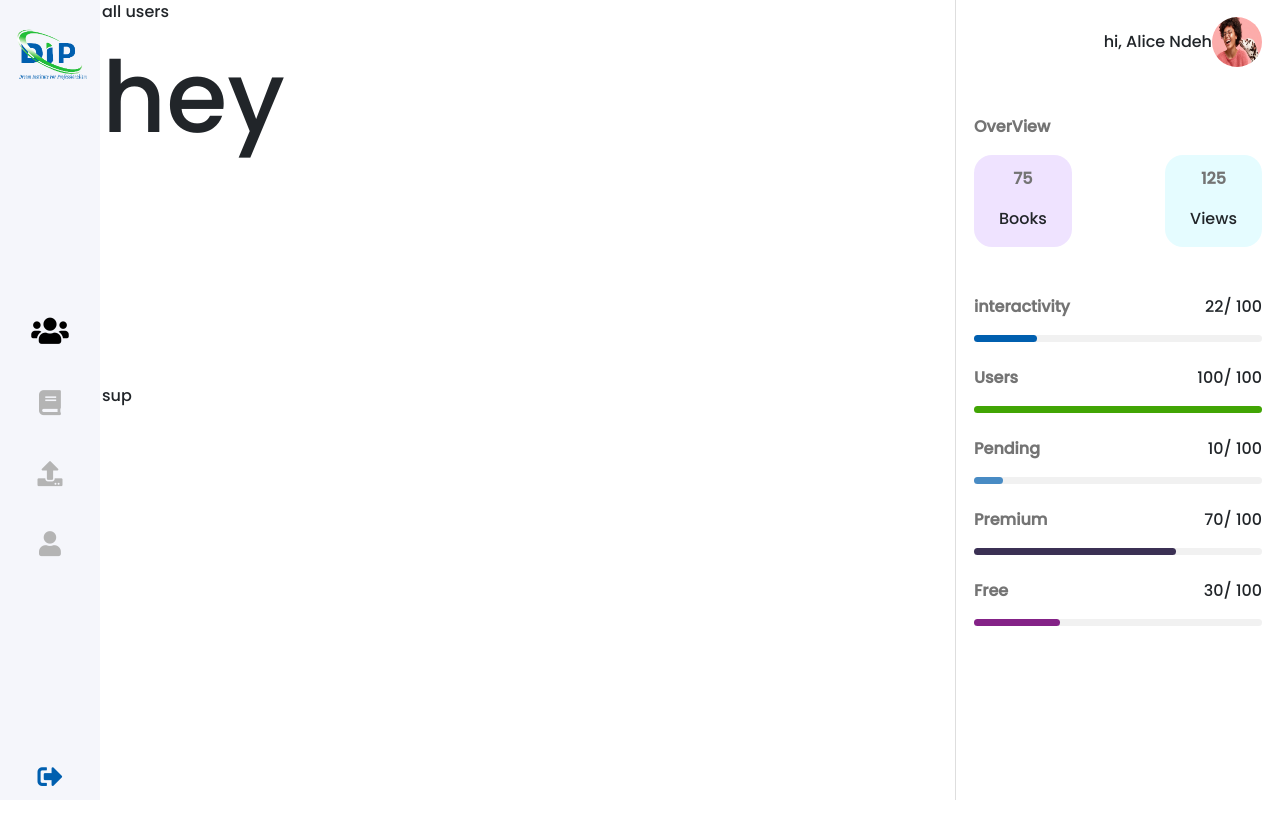
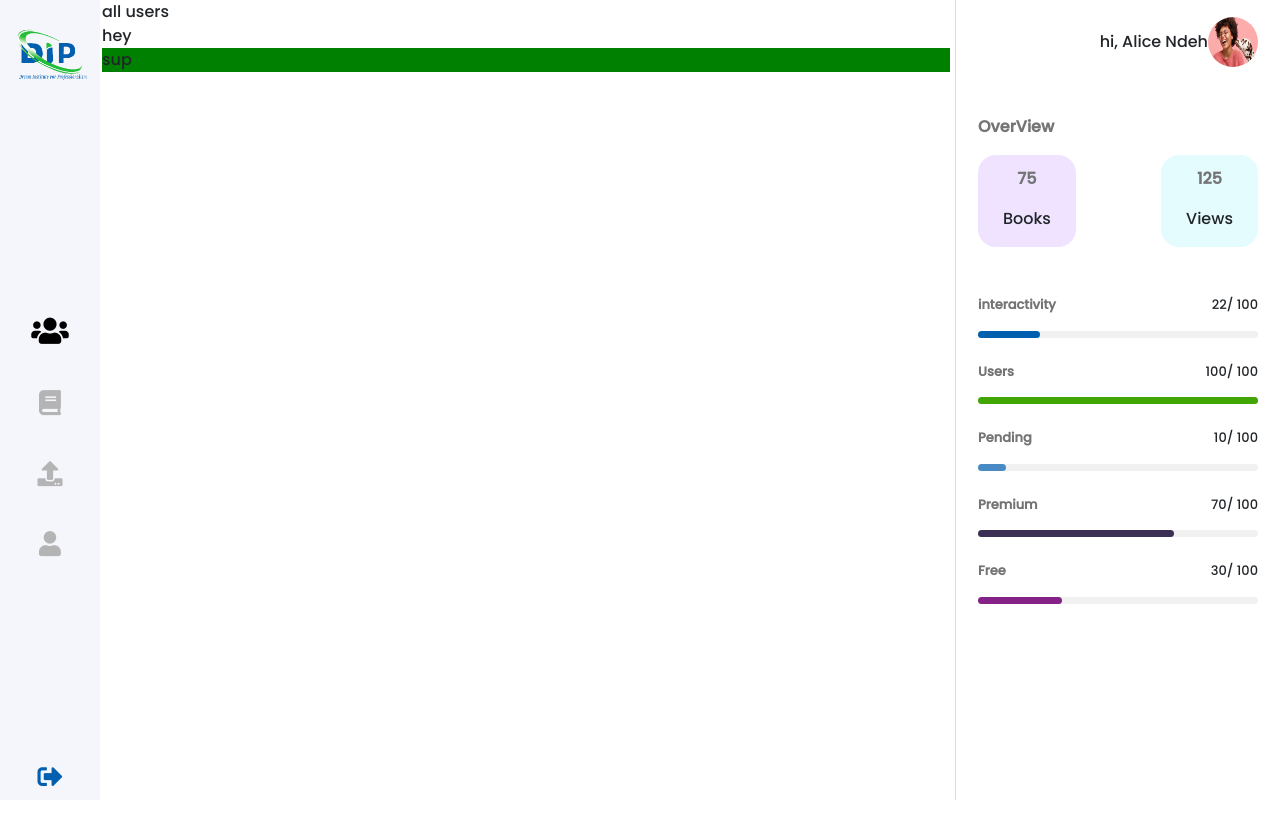
Before and after one commit to alicendeh/DIP, a React (Create React App) app: page /users in a window 1280 px wide. Shown: the top 824 px of the page. After the commit the page ends 800 px from the top, so only its background shows below. Built offline with nearby package versions, Linux system fonts and the light colour scheme.

Commit message:
Arranged some little glitches

```diff
--- a/src/components/Admin/RightStatisticsSection/RightStatisticsSection.jsx
+++ b/src/components/Admin/RightStatisticsSection/RightStatisticsSection.jsx
@@ -32,7 +32,7 @@ function RightStatisticsSection() {
           </div>
           <div className="pt-4">
             {STATISTICS_DATA.map((statistic, index) => (
-              <div className={`pt-4`}>
+              <div className={`pt-4 ${styles.stats}`}>
                 <div className={`containerRow`}>
                   <p>{statistic.label} </p>
                   <p>
--- a/src/components/Admin/RightStatisticsSection/RightStatisticsSection.module.css
+++ b/src/components/Admin/RightStatisticsSection/RightStatisticsSection.module.css
@@ -2,7 +2,7 @@
   position: fixed;
   right: 0;
   height: 100vh;
-  padding: 14px 18px;
+  padding: 14px 22px;
   border-left: 1px solid #dedede;
   width: 325px;
 }
@@ -49,3 +49,7 @@
   border-radius: 7px;
   height: 7px;
 }
+
+.stats {
+  font-size: 13px;
+}
--- a/src/pages/Admin/AdminLayout/AdminLayout.module.css
+++ b/src/pages/Admin/AdminLayout/AdminLayout.module.css
@@ -11,4 +11,5 @@
 .children {
   flex: 1;
   margin-left: 102px;
+  margin-right: 330px;
 }
--- a/src/pages/Admin/AllUsers/AllUsers.jsx
+++ b/src/pages/Admin/AllUsers/AllUsers.jsx
@@ -7,18 +7,20 @@ function AllUsers() {
     <AdminLayout>
       all users
       <div
-        style={{
-          // backgroundColor: "red",
-          height: "45vh",
-          fontSize: 99,
-        }}
+        style={
+          {
+            // backgroundColor: "red",
+            // height: "45vh",
+            // fontSize: 99,
+          }
+        }
       >
         hey
       </div>
       <div
         style={{
-          // backgroundColor: "green",
-          height: "95vh",
+          backgroundColor: "green",
+          // width: "0%",
         }}
       >
         sup
```
